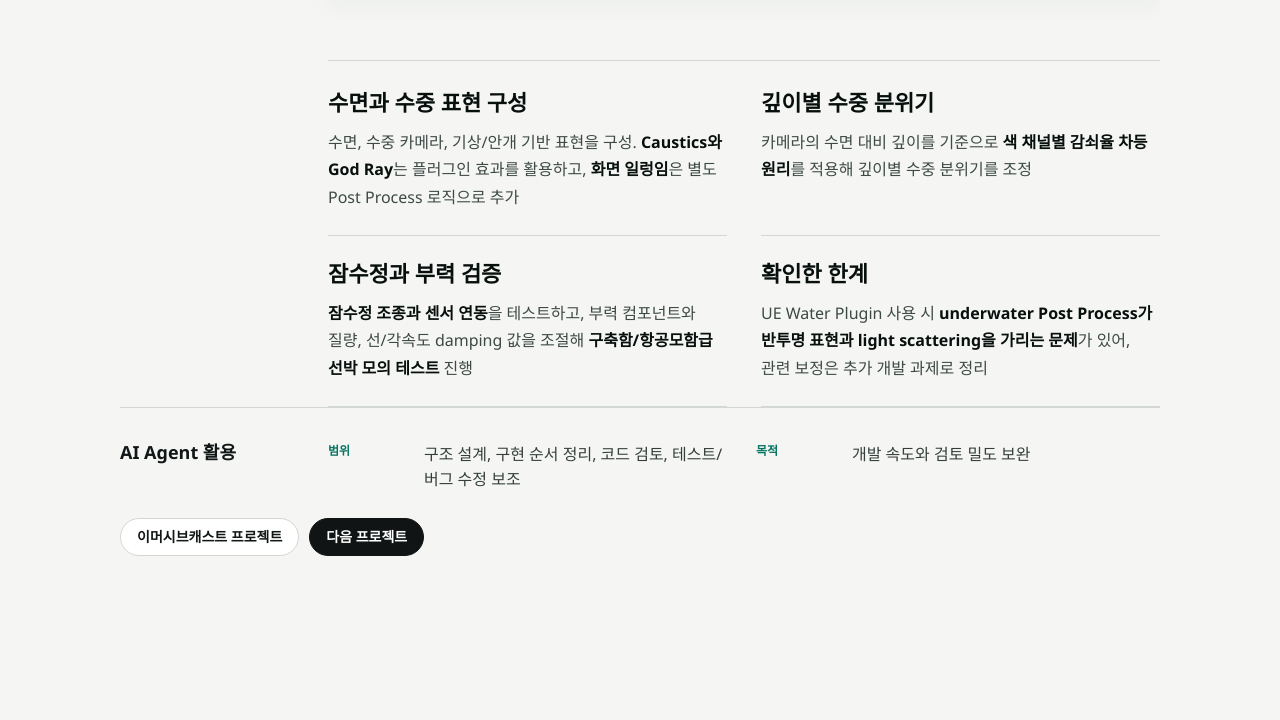
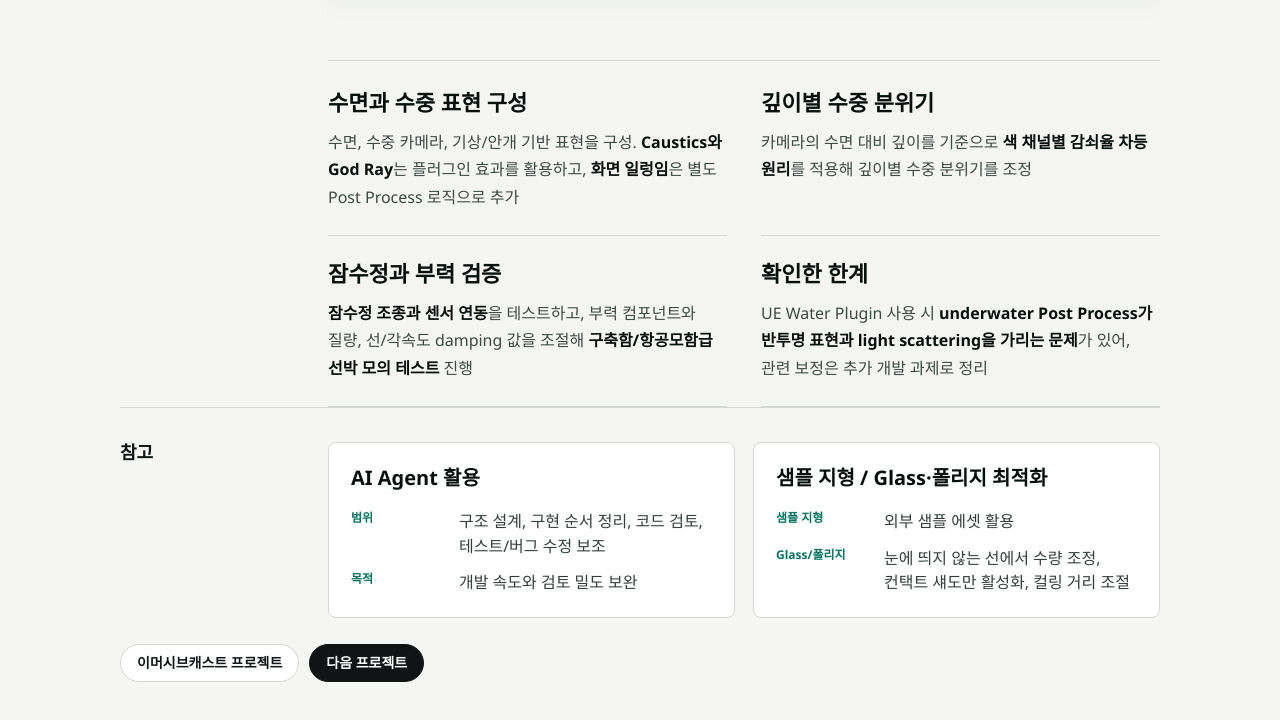
Before and after one commit to thesun007/portfolio, a plain HTML site: page projects/imsimviewer.html in a window 1280 px wide. Shown: the part 5466-6186 px from the top of the page. Before the commit the page ends 6098 px from the top, so only its background shows below. Drawn offline with Linux system fonts and the light colour scheme.

Commit message:
문장 개선, motionpractice 내용 완화

```diff
--- a/projects/imsimviewer.html
+++ b/projects/imsimviewer.html
@@ -215,10 +215,34 @@
       </section>
 
       <section class="case-section constraints-section">
-        <h2>AI Agent 활용</h2>
-        <div class="row-points ai-agent-note">
-          <p><strong>범위</strong> 구조 설계, 구현 순서 정리, 코드 검토, 테스트/버그 수정 보조</p>
-          <p><strong>목적</strong> 개발 속도와 검토 밀도 보완</p>
+        <h2>참고</h2>
+        <div class="reference-grid">
+          <article class="reference-card">
+            <h3>AI Agent 활용</h3>
+            <dl>
+              <div>
+                <dt>범위</dt>
+                <dd>구조 설계, 구현 순서 정리, 코드 검토, 테스트/버그 수정 보조</dd>
+              </div>
+              <div>
+                <dt>목적</dt>
+                <dd>개발 속도와 검토 밀도 보완</dd>
+              </div>
+            </dl>
+          </article>
+          <article class="reference-card">
+            <h3>샘플 지형 / Glass·폴리지 최적화</h3>
+            <dl>
+              <div>
+                <dt>샘플 지형</dt>
+                <dd>외부 샘플 에셋 활용</dd>
+              </div>
+              <div>
+                <dt>Glass/폴리지</dt>
+                <dd>눈에 띄지 않는 선에서 수량 조정, 컨택트 섀도만 활성화, 컬링 거리 조절</dd>
+              </div>
+            </dl>
+          </article>
         </div>
       </section>
 
--- a/styles.css
+++ b/styles.css
@@ -3355,6 +3355,57 @@ figcaption {
 .marine-notes strong {
   color: #08100e;
   font-weight: 800;
+}
+
+.reference-grid {
+  display: grid;
+  grid-template-columns: repeat(2, minmax(0, 1fr));
+  gap: 18px;
+  width: min(100%, 1040px);
+}
+
+.reference-card {
+  min-width: 0;
+  padding: 22px;
+  border: 1px solid var(--line);
+  border-radius: 8px;
+  background: #fff;
+}
+
+.reference-card h3 {
+  margin: 0 0 18px;
+  color: #08100e;
+  font-size: 20px;
+  line-height: 1.28;
+  letter-spacing: 0;
+}
+
+.reference-card dl {
+  display: grid;
+  gap: 12px;
+  margin: 0;
+}
+
+.reference-card dl div {
+  display: grid;
+  grid-template-columns: 96px minmax(0, 1fr);
+  gap: 12px;
+  align-items: start;
+}
+
+.reference-card dt {
+  color: var(--accent);
+  font-size: 12px;
+  font-weight: 850;
+  letter-spacing: 0;
+  line-height: 1.55;
+}
+
+.reference-card dd {
+  margin: 0;
+  color: #343f3b;
+  line-height: 1.55;
+  word-break: keep-all;
 }
 
 .case-media.environment-gallery {
@@ -3869,6 +3920,7 @@ figcaption {
   .lane-flow,
   .flow-diagram.process-strip,
   .marine-notes,
+  .reference-grid,
   .case-media.triple > div,
   .case-media.marine-gallery > div,
   .case-media.environment-gallery > div {
@@ -3901,6 +3953,10 @@ figcaption {
   .summary-grid.scope-list .summary-tile {
     grid-template-columns: 1fr;
     gap: 6px;
+  }
+
+  .reference-card dl div {
+    grid-template-columns: 84px minmax(0, 1fr);
   }
 
   .summary-grid.scope-list .summary-tile span {
```
Also changed, not shown: index.html (+1 -1 lines), projects/internal-rd.html (+1 -1 lines), projects/motion-practice.html (+6 -4 lines), projects/personal-learning.html (+6 -6 lines).
